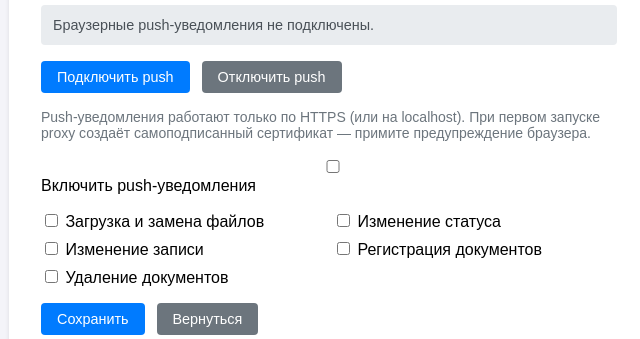
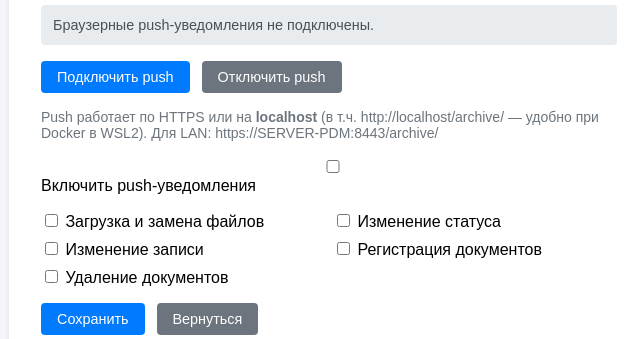
Before and after one commit to anyvol/archiveDB, a Python web app: template templates/profile.html in a window 1280 px wide. Shown: the part 1081-1420 px from the top of the page, without its empty margins (311-951 px from the left). Run offline with Jinja, Linux system fonts and the light colour scheme; the template is opened without the code that fills it: most values are stand-ins (such as "Sample title", 1, 10 or a date in 2020).

Commit message:
WSL/Windows: serve HTTP on localhost for push, add port forward script
- localhost/127.0.0.1 on port 80 proxies directly (push works without HTTPS)
- Other hosts still redirect to HTTPS on 8443
- Add scripts/windows-forward-ports.ps1 for WSL2 portproxy
- Update docs and profile push hints

Co-authored-by: Andrey <anyvol@users.noreply.github.com>

```diff
--- a/templates/profile.html
+++ b/templates/profile.html
@@ -112,7 +112,7 @@
             {% if not vapid_public_key %}
             <p><small>Push-уведомления недоступны: на сервере не настроены VAPID-ключи.</small></p>
             {% else %}
-            <p><small>Push-уведомления работают только по HTTPS (или на localhost). При первом запуске proxy создаёт самоподписанный сертификат — примите предупреждение браузера.</small></p>
+            <p><small>Push работает по HTTPS или на <strong>localhost</strong> (в т.ч. http://localhost/archive/ — удобно при Docker в WSL2). Для LAN: https://SERVER-PDM:8443/archive/</small></p>
             {% endif %}
             <div class="form-group">
                 <label><input type="checkbox" name="push_enabled" id="push_enabled" value="true" {% if push_preferences.enabled %}checked{% endif %}> Включить push-уведомления</label>
@@ -169,7 +169,7 @@
                 return;
             }
             if (!window.isSecureContext) {
-                alert('Push-уведомления требуют безопасное соединение (HTTPS). Откройте сайт по адресу https://…/archive/');
+                alert('Push-уведомления требуют HTTPS или localhost. Откройте http://localhost/archive/ (Windows+WSL) или https://…:8443/archive/');
                 return;
             }
             if (!('serviceWorker' in navigator) || !('PushManager' in window)) {
```
Also changed, not shown: CHANGELOG.md, README.md, docs/README.md, 3 other files.
